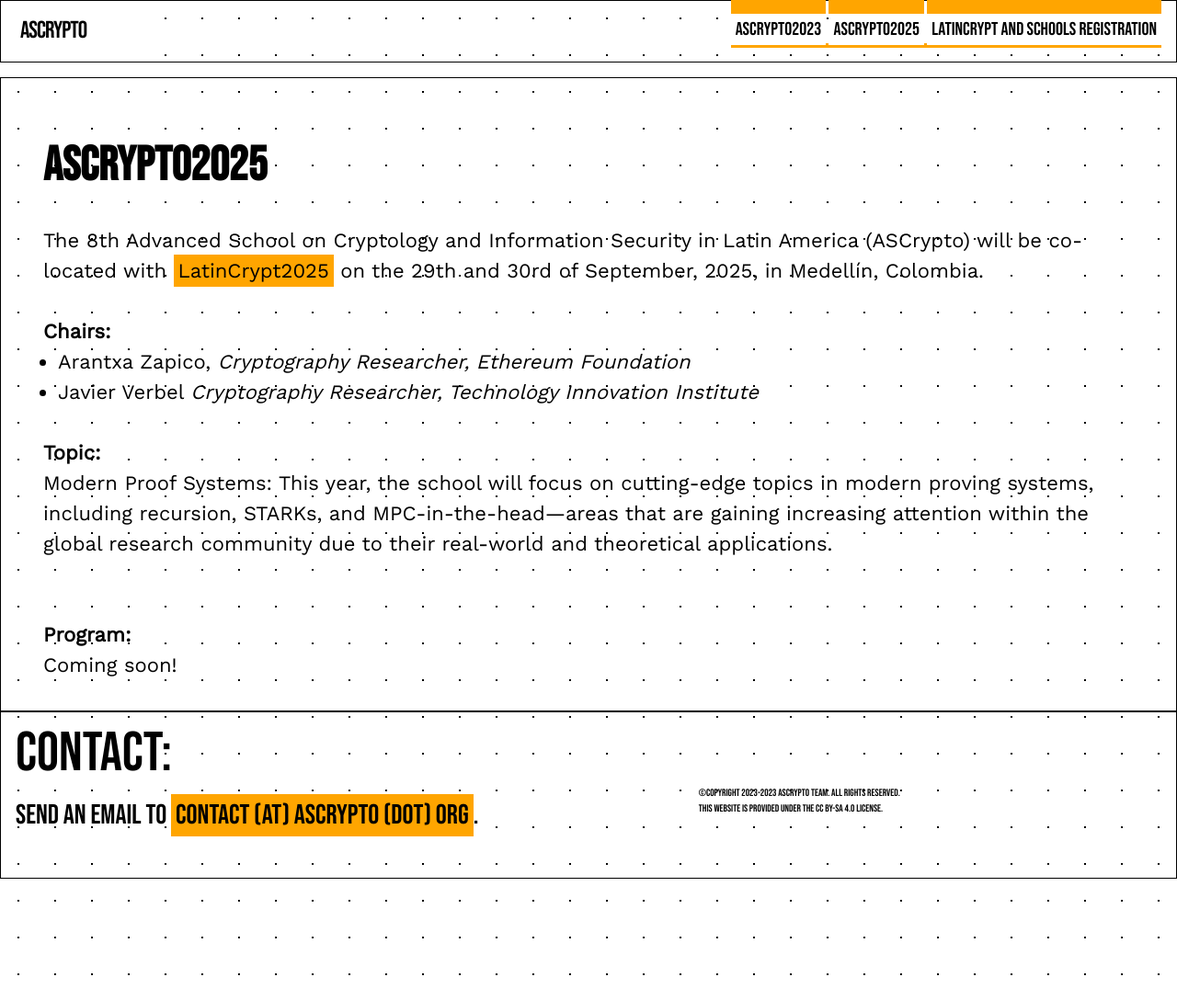
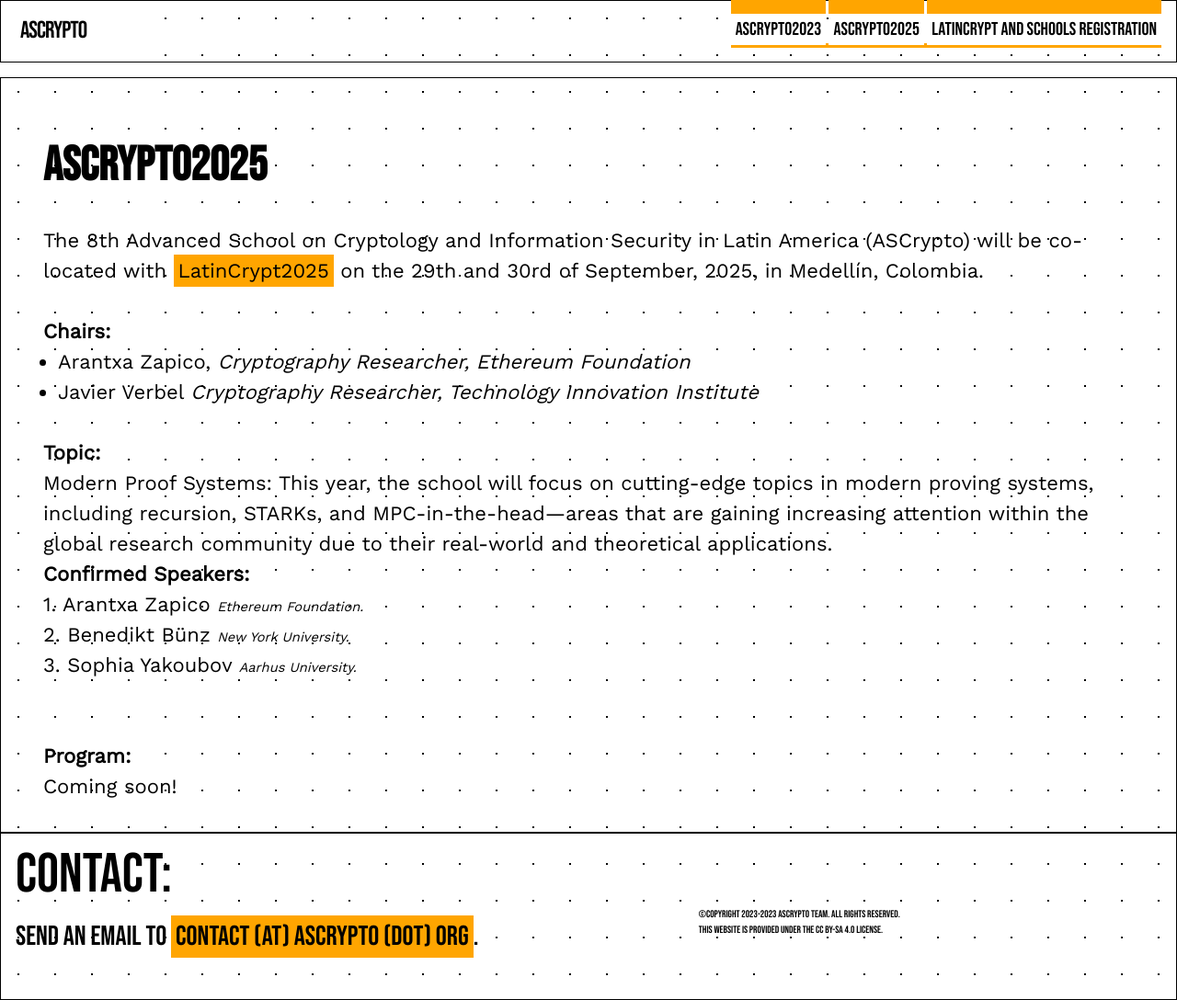
Before and after one commit to claucece/ascrypto, a Jekyll site: the page built from 2025.html, in a window 1280 px wide. Shown: the whole page at 92% size. Built offline with Jekyll 4.4.1, drawn with Linux system fonts in a browser that asks for light colours.

Commit message:
Update: confirmed speakers 2025

```diff
--- a/2025.html
+++ b/2025.html
@@ -18,6 +18,15 @@ tags: menu
 	<p><b>Topic:</b></p>
 	<p>Modern Proof Systems: This year, the school will focus on cutting-edge topics in modern proving systems, including recursion, STARKs, and MPC-in-the-head—areas that are gaining increasing attention within the global research community due to their real-world and theoretical applications.
 	</p>
+	<p><b>Confirmed Speakers:</b></p>
+	<td>1. Arantxa Zapico
+            <i id="small">Ethereum Foundation. </i>
+				</td> <br>
+    <td>2.  Benedikt Bünz
+        <i id="small"> New York University. </i>
+				</td> <br>
+	<td>3. Sophia Yakoubov <i id="small">Aarhus University. </i>
+				</td> <br>
 	<br><br>
 	<p><b>Program:</b></p>
 	<p>Coming soon!</p>
```
